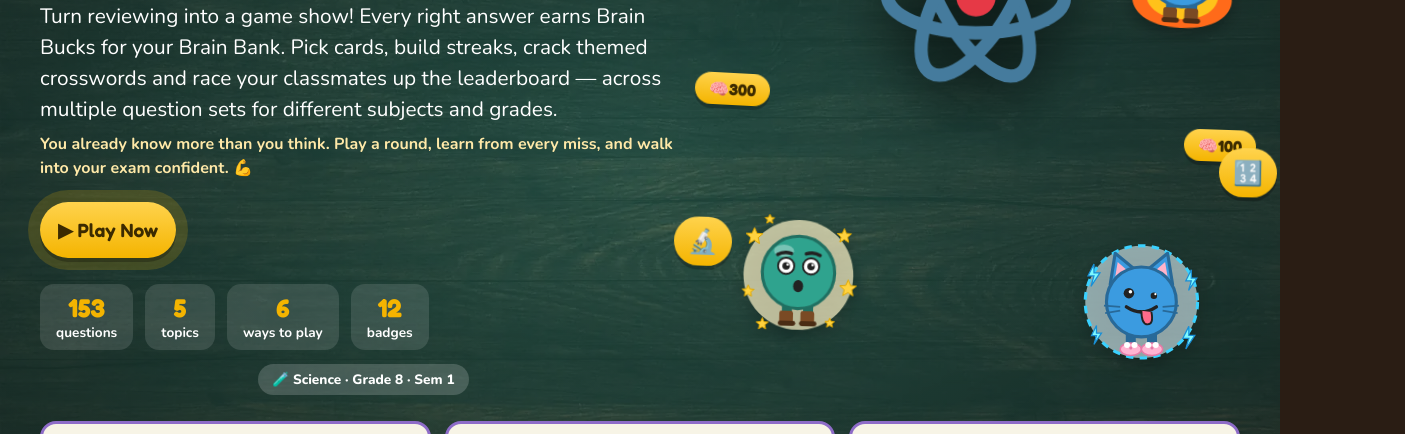
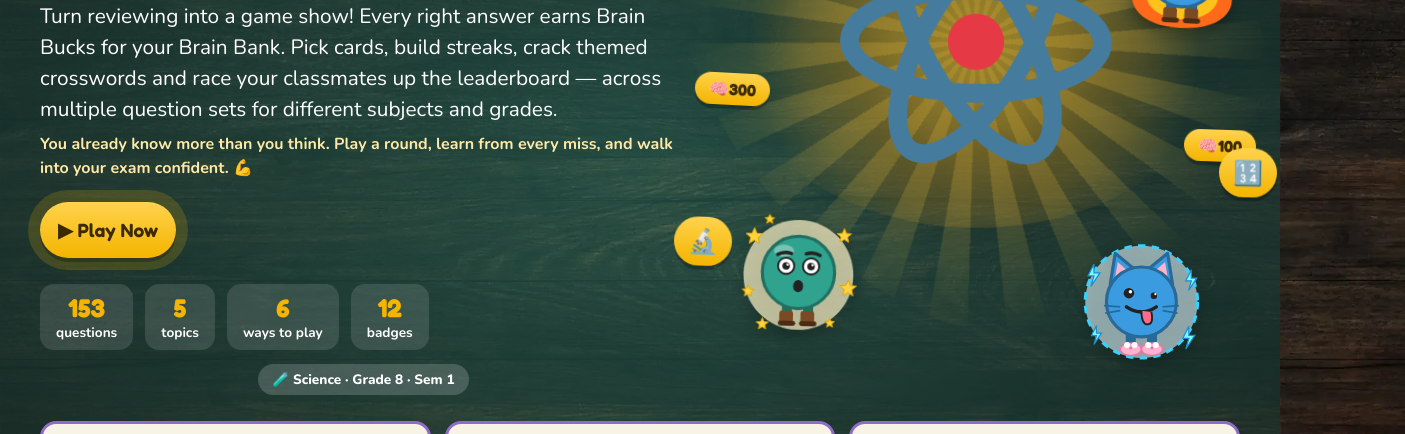
Before and after one commit to nichodaenielle/BrankBank, a website: page public/index.html in a window 1280 px wide. Shown: the part 227-661 px from the top of the page, 1405 px wide, since content can reach past the window. Drawn offline with nearby package versions, Linux system fonts and the light colour scheme; no server answers.

Commit message:
Landing hero: bigger medallion + gold sunray aura
Generated with [Devin](https://devin.ai)

Co-Authored-By: Devin <158243242+devin-ai-integration[bot]@users.noreply.github.com>

```diff
--- a/public/style.css
+++ b/public/style.css
@@ -351,9 +351,15 @@ body:has(#scr-board.active) #music-fab,body:has(#scr-word.active) #music-fab{dis
 .land-art{position:relative;aspect-ratio:1;max-width:520px;width:100%;justify-self:center}
 .land-cell{width:78%;position:absolute;left:11%;top:11%;filter:drop-shadow(0 20px 30px rgba(0,0,0,.4));animation:spin 40s linear infinite}
 .land-cell.brain{display:flex;align-items:center;justify-content:center;animation:float 6s ease-in-out infinite}
-.land-ico{display:inline-block;transition:opacity .45s ease,transform .45s ease}
+.land-cell.brain::before{content:'';position:absolute;inset:-35%;border-radius:50%;pointer-events:none;
+  background:repeating-conic-gradient(rgba(255,211,77,0) 0deg 8deg, rgba(255,211,77,.28) 8deg 16deg);
+  -webkit-mask:radial-gradient(circle,#000 25%,transparent 68%);mask:radial-gradient(circle,#000 25%,transparent 68%);
+  animation:spin 40s linear infinite}
+.land-cell.brain::after{content:'';position:absolute;inset:-12%;border-radius:50%;pointer-events:none;
+  background:radial-gradient(circle,rgba(255,205,60,.5),rgba(255,180,40,.18) 55%,transparent 72%)}
+.land-ico{display:inline-block;transition:opacity .45s ease,transform .45s ease;position:relative;z-index:1}
 .land-ico.swap{opacity:0;transform:scale(.82)}
-.land-ico svg{width:clamp(110px,22vw,210px);height:auto;display:block;filter:drop-shadow(0 14px 22px rgba(0,0,0,.35))}
+.land-ico svg{width:clamp(150px,30vw,300px);height:auto;display:block;filter:drop-shadow(0 0 34px rgba(255,205,60,.55)) drop-shadow(0 14px 22px rgba(0,0,0,.35))}
 @keyframes spin{to{transform:rotate(360deg)}}
 .fav{position:absolute;width:24%;animation:float 4s ease-in-out infinite}.fav svg{width:100%;height:auto;filter:drop-shadow(0 6px 8px rgba(0,0,0,.3))}
 .fav.f0{left:-2%;top:6%}.fav.f1{right:-2%;top:16%;animation-delay:-1s}.fav.f2{left:4%;bottom:2%;animation-delay:-2s}.fav.f3{right:6%;bottom:-2%;animation-delay:-3s}
```
